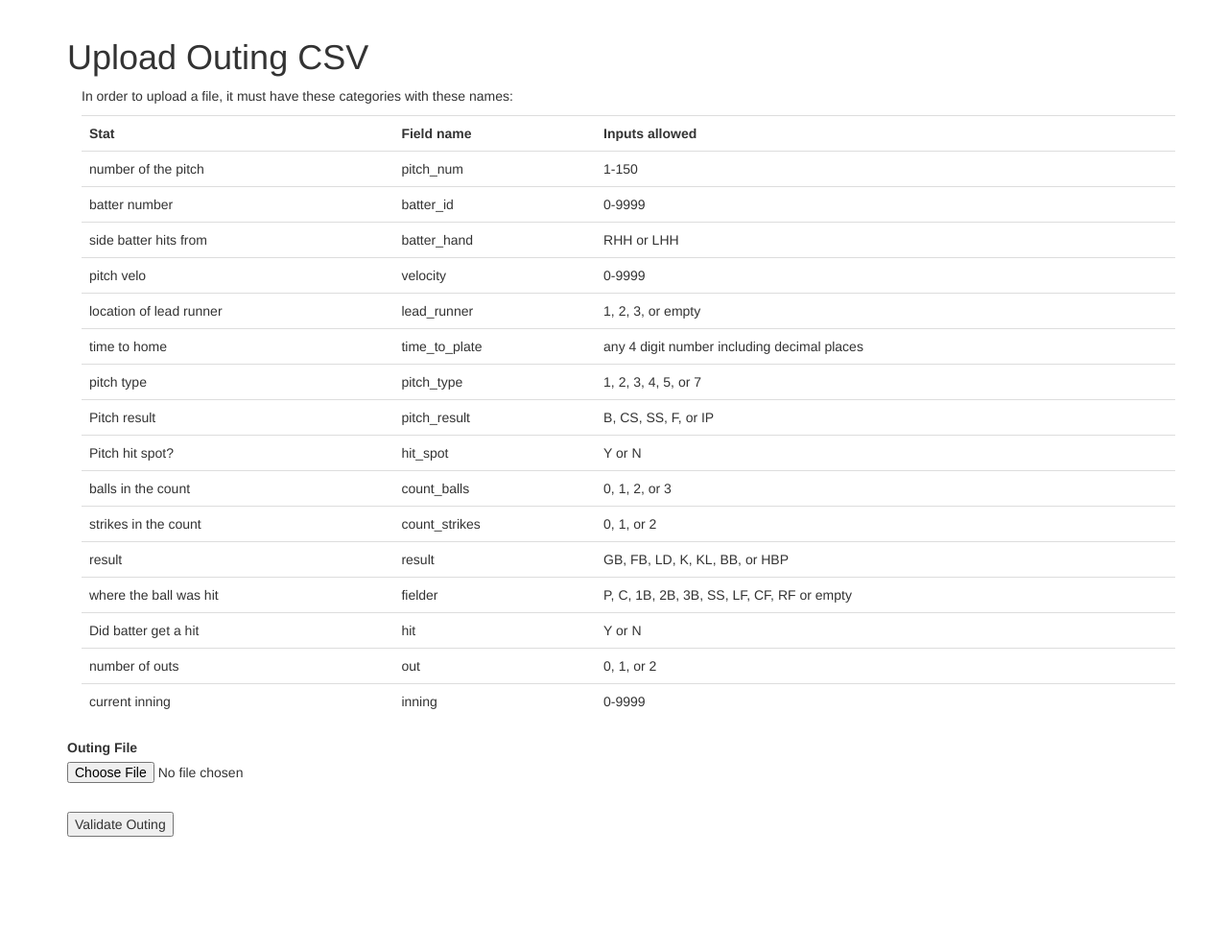
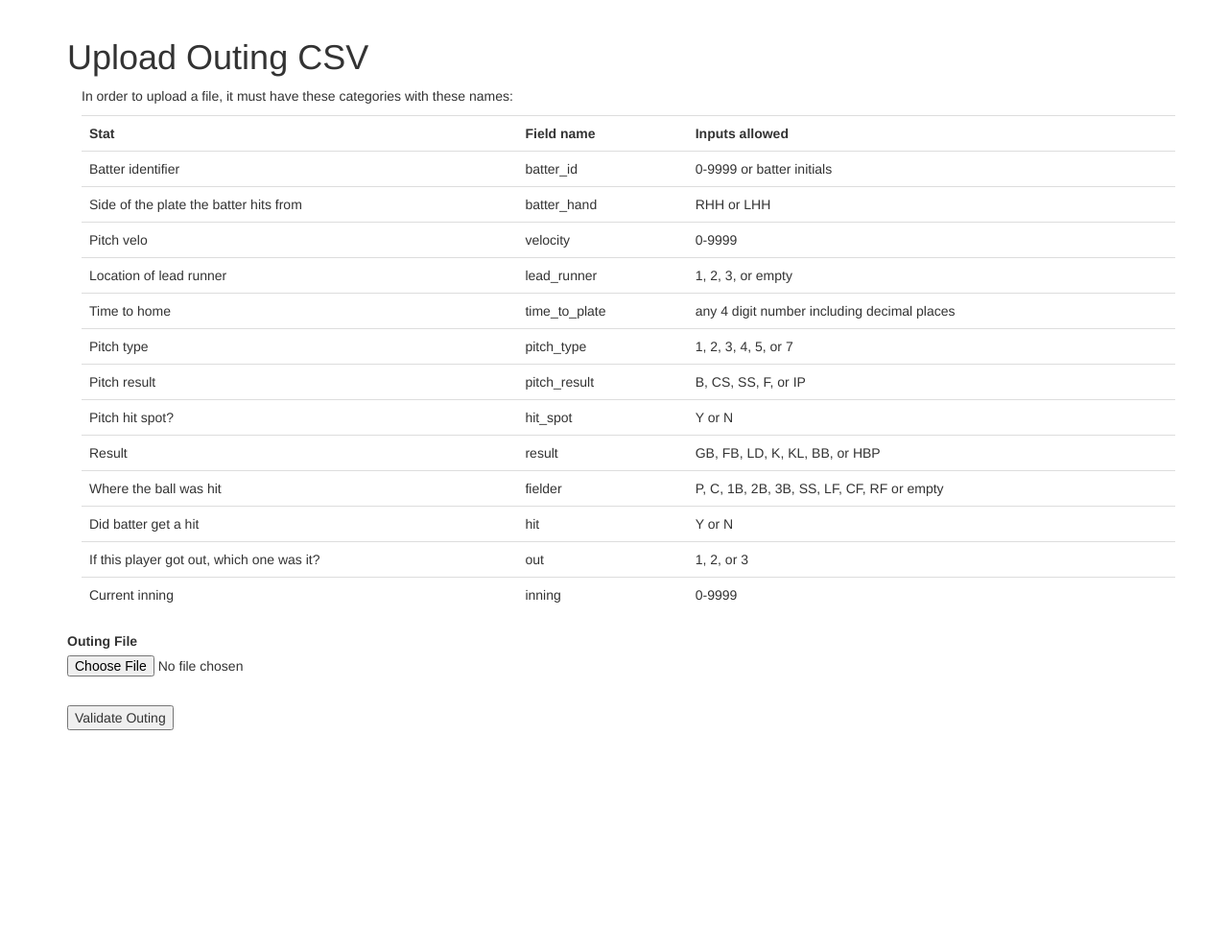
Before and after one commit to ryanloutos/WashU-Bears-Baseball-Website, a Flask app: page /new_outing_csv in a window 1280 px wide. Shown: the part 52-1041 px from the top of the page at 96% size. After the commit the page ends 813 px from the top, so only its background shows below. Run offline with Flask 2, Linux system fonts and the light colour scheme; the visitor is signed in with stand-in values (Sample User, id 1); data comes from the database, SQL or seed files in the repository; some libraries are stand-ins or nearby versions.

Commit message:
Added auto-index support for csv upload. Updated readme tasks

```diff
--- a/app/routes.py
+++ b/app/routes.py
@@ -411,7 +411,6 @@ def new_outing_csv_pitches(file_name):
         csv_file = csv.DictReader(f)
         for index, row in enumerate(csv_file):
             pitch = {
-                "pitch_num": row['pitch_num'],
                 "batter_id": row['batter_id'],
                 "batter_hand": row['batter_hand'],
                 "velocity": row['velocity'],
@@ -420,8 +419,6 @@ def new_outing_csv_pitches(file_name):
                 "pitch_type": row['pitch_type'],
                 "pitch_result": row['pitch_result'],
                 "hit_spot": row['hit_spot'],
-                "count_balls": row['count_balls'],
-                "count_strikes": row['count_strikes'],
                 "result": row['result'],
                 "fielder": row['fielder'],
                 "hit": row['hit'],
@@ -556,8 +553,7 @@ from it.
     pitch_attributes = [
             "batter_id", "batter_hand", "velocity", "lead_runner",
             "time_to_plate", "pitch_type", "pitch_result", "hit_spot",
-            "count_balls", "count_strikes", "result", "fielder", "hit", "out",
-            "inning", "pitch_num"]
+            "result", "fielder", "hit", "out", "inning"]
     with open(file_loc) as f:
 
         csv_file = csv.DictReader(f)
--- a/app/templates/upload_csv.html
+++ b/app/templates/upload_csv.html
@@ -10,37 +10,32 @@
                     <th>Inputs allowed</th>
                 </tr>
                 <tr>
-                    <td>number of the pitch</td>
-                    <td>pitch_num</td>
-                    <td>1-150</td>
+                    <td>Batter identifier</td>
+                    <td>batter_id</td>
+                    <td>0-9999 or batter initials</td>
                 </tr>
                 <tr>
-                    <td>batter number</td>
-                    <td>batter_id</td>
-                    <td>0-9999</td>
-                </tr>
-                <tr>
-                    <td>side batter hits from</td>
+                    <td>Side of the plate the batter hits from</td>
                     <td>batter_hand</td>
                     <td>RHH or LHH</td>
                 </tr>
                 <tr>
-                    <td>pitch velo</td>
+                    <td>Pitch velo</td>
                     <td>velocity</td>
                     <td>0-9999</td>
                 </tr>
                 <tr>
-                    <td>location of lead runner</td>
+                    <td>Location of lead runner</td>
                     <td>lead_runner</td>
                     <td>1, 2, 3, or empty</td>
                 </tr>
                 <tr>
-                    <td>time to home</td>
+                    <td>Time to home</td>
                     <td>time_to_plate</td>
                     <td>any 4 digit number including decimal places</td>
                 </tr>
                 <tr>
-                    <td>pitch type</td>
+                    <td>Pitch type</td>
                     <td>pitch_type</td>
                     <td>1, 2, 3, 4, 5, or 7</td>
                 </tr>
@@ -55,22 +50,12 @@
                     <td>Y or N</td>
                 </tr>
                 <tr>
-                    <td>balls in the count</td>
-                    <td>count_balls</td>
-                    <td>0, 1, 2, or 3</td>
-                </tr>
-                <tr>
-                    <td>strikes in the count</td>
-                    <td>count_strikes</td>
-                    <td>0, 1, or 2</td>
-                </tr>
-                <tr>
-                    <td>result</td>
+                    <td>Result</td>
                     <td>result</td>
                     <td>GB, FB, LD, K, KL, BB, or HBP</td>
                 </tr>
                 <tr>
-                    <td>where the ball was hit</td>
+                    <td>Where the ball was hit</td>
                     <td>fielder</td>
                     <td>P, C, 1B, 2B, 3B, SS, LF, CF, RF or empty</td>
                 </tr>
@@ -80,12 +65,12 @@
                     <td>Y or N</td>
                 </tr>
                 <tr>
-                    <td>number of outs</td>
+                    <td>If this player got out, which one was it?</td>
                     <td>out</td>
-                    <td>0, 1, or 2</td>
+                    <td>1, 2, or 3</td>
                 </tr>
                 <tr>
-                    <td>current inning</td>
+                    <td>Current inning</td>
                     <td>inning</td>
                     <td>0-9999</td>
                 </tr>
```
Also changed, not shown: app/templates/new_outing_csv_pitches.html (+18 -36 lines), README.md.
